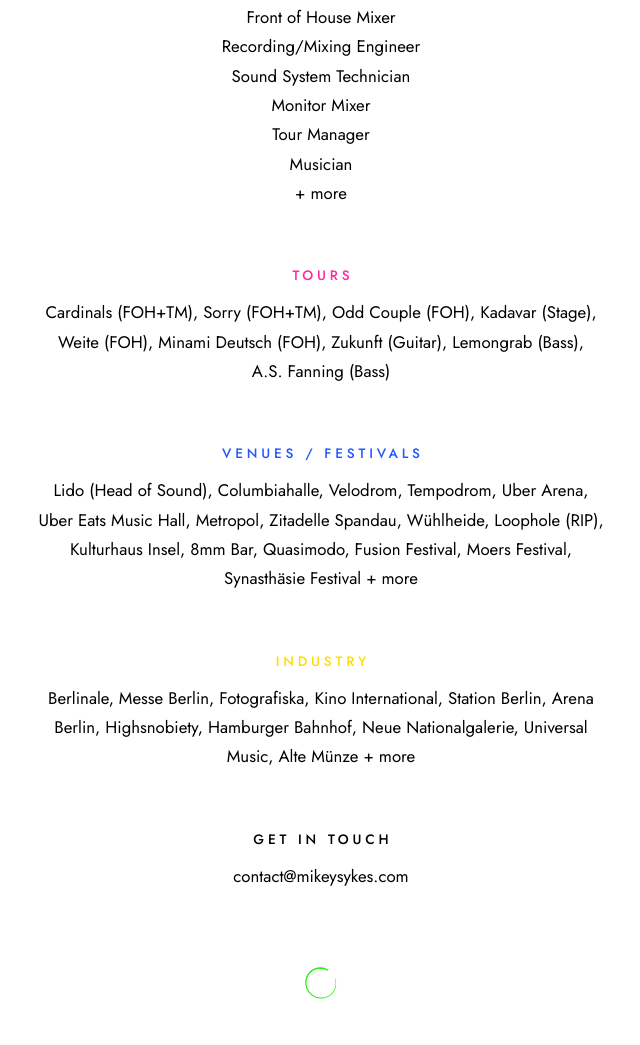
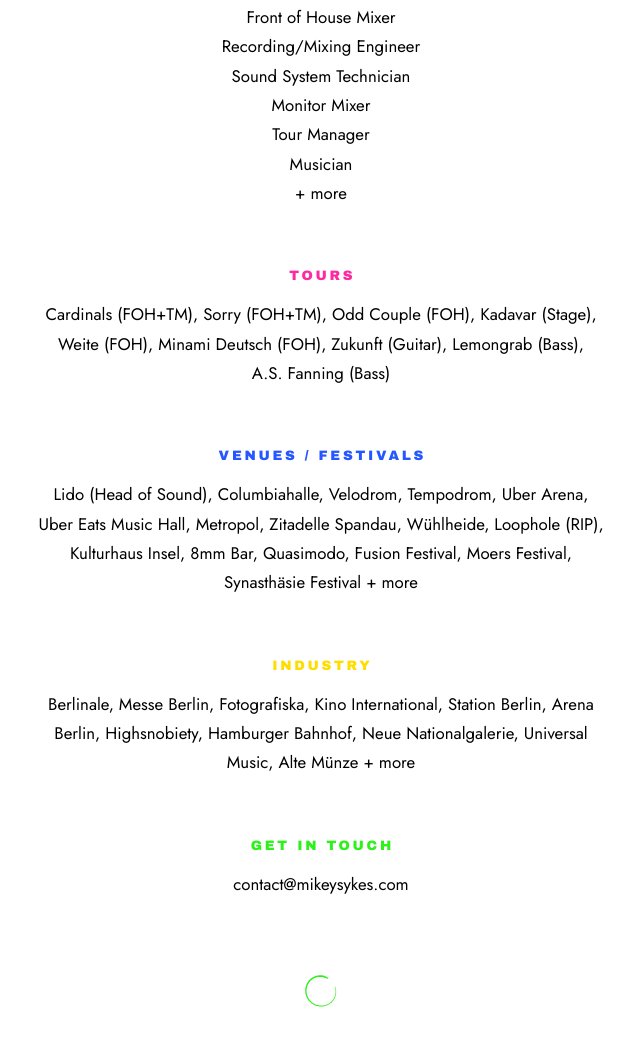
Before and after one commit to mikeysykey/mikeysykey, a plain HTML site: page index.html in a window 1280 px wide. Shown: the part 205-1250 px from the top of the page, without its empty margins (319-959 px from the left). Drawn offline with Linux system fonts and the light colour scheme; files whose address does not match are found by name.

Commit message:
Add files via upload

```diff
--- a/index.html
+++ b/index.html
@@ -64,16 +64,18 @@
     padding-left: .04em;
   }
   h2 {
+    font-family: "Archivo Black", "Arial Black", Impact, sans-serif;
     font-size: .85rem;
-    font-weight: 500;
-    letter-spacing: .28em;
+    font-weight: 400; /* the face is already heavy */
+    letter-spacing: .2em;
     text-transform: uppercase;
-    margin: 0 0 10px;
-    padding-left: .28em;
+    margin: 0 0 12px;
+    padding-left: .2em;
   }
   .pink { color: var(--pink); }
   .blue { color: var(--blue); }
   .yellow { color: var(--yellow); }
+  .green { color: var(--name); }
   section { margin-top: 56px; }
   .roles { margin-top: 18px; }
   .enso-wrap { margin-top: 72px; }
@@ -119,7 +121,7 @@
   </section>
 
   <section>
-    <h2>Get in touch</h2>
+    <h2 class="green">Get in touch</h2>
     <p><a href="mailto:contact@mikeysykes.com">contact@mikeysykes.com</a></p>
   </section>
 
```
